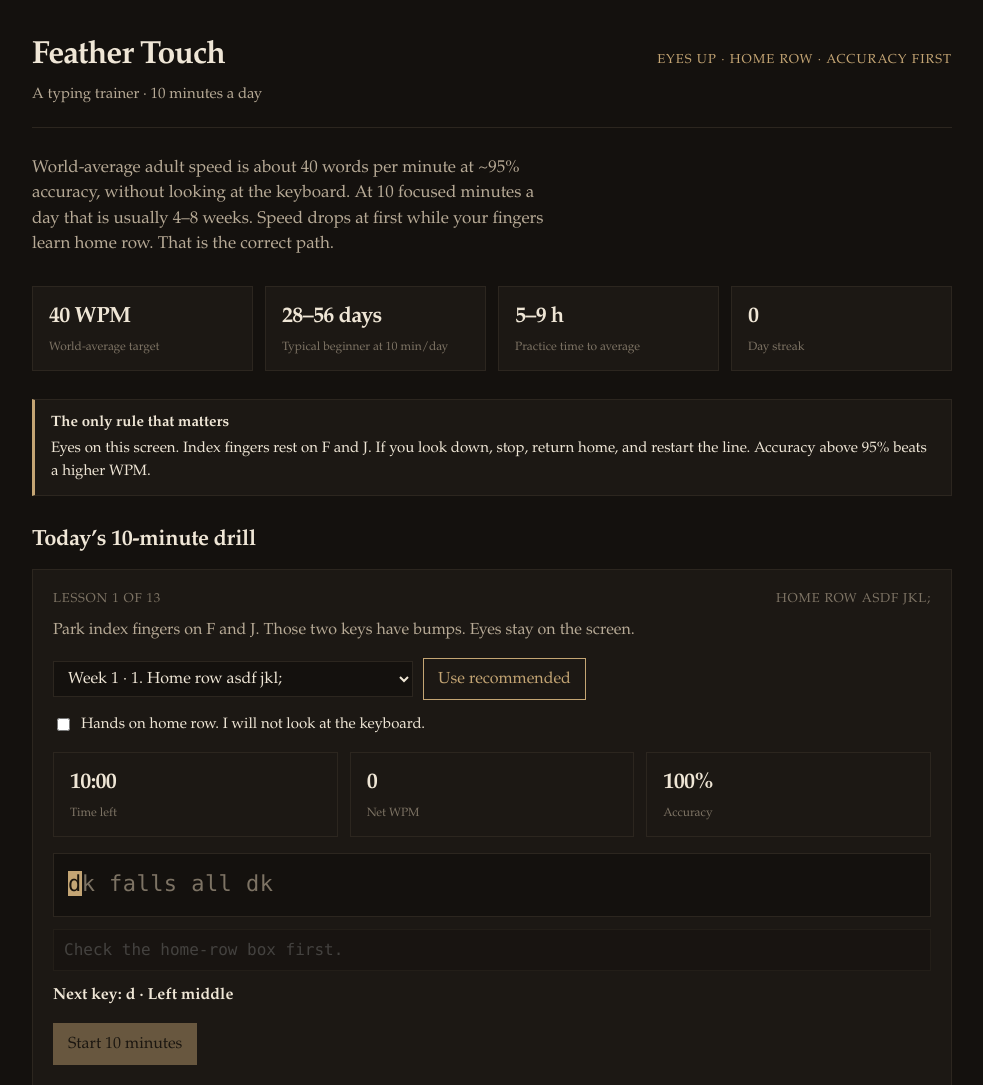
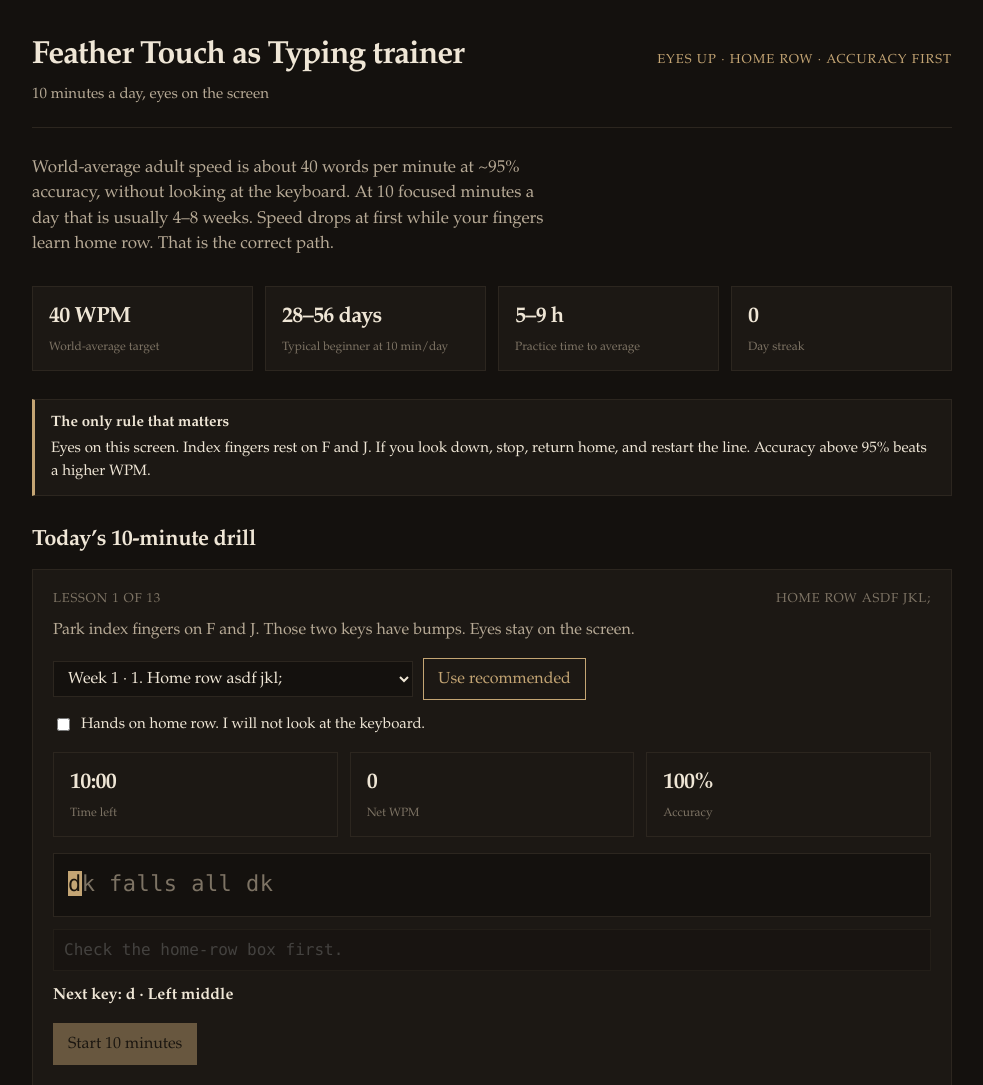
Before and after one commit to isouravsengupta/feather-touch, a website built with Vite: page index.html in a window 1280 px wide. Shown: the top 1085 px of the page, without its empty margins (148-1131 px from the left). Built offline with nearby package versions, Linux system fonts and the light colour scheme.

Commit message:
Rename the app to Feather Touch as Typing trainer.

```diff
--- a/index.html
+++ b/index.html
@@ -3,10 +3,10 @@
   <head>
     <meta charset="UTF-8" />
     <meta name="viewport" content="width=device-width, initial-scale=1.0" />
-    <title>Feather Touch — a typing trainer</title>
+    <title>Feather Touch as Typing trainer</title>
     <meta
       name="description"
-      content="Feather Touch is a 10-minute daily typing trainer. Learn to type without looking at the keyboard."
+      content="Feather Touch as Typing trainer is a 10-minute daily practice app. Learn to type without looking at the keyboard."
     />
     <link rel="icon" type="image/svg+xml" href="/favicon.svg" />
   </head>
--- a/package.json
+++ b/package.json
@@ -3,7 +3,7 @@
   "private": true,
   "version": "1.0.0",
   "type": "module",
-  "description": "Feather Touch — a 10-minute daily typing trainer.",
+  "description": "Feather Touch as Typing trainer — 10 minutes a day.",
   "scripts": {
     "dev": "vite",
     "build": "tsc && vite build",
--- a/src/main.ts
+++ b/src/main.ts
@@ -258,8 +258,8 @@ function render(): void {
   app.innerHTML = `
     <header class="masthead">
       <div class="mark">
-        <h1>Feather Touch</h1>
-        <p>A typing trainer · 10 minutes a day</p>
+        <h1>Feather Touch as Typing trainer</h1>
+        <p>10 minutes a day, eyes on the screen</p>
       </div>
       <p class="rule">Eyes up · home row · accuracy first</p>
     </header>
```
Also changed, not shown: README.md.
